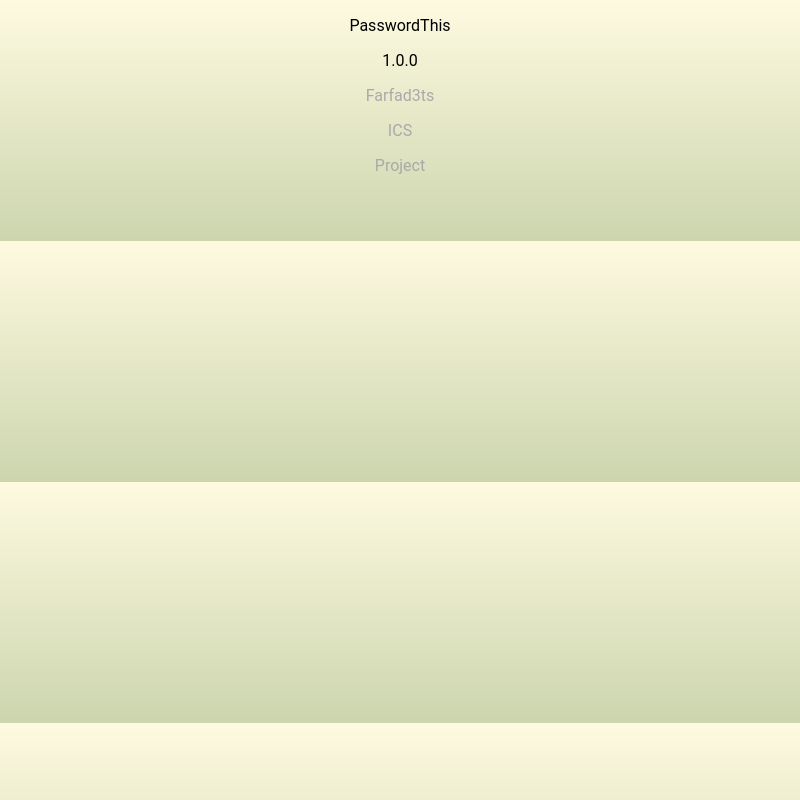
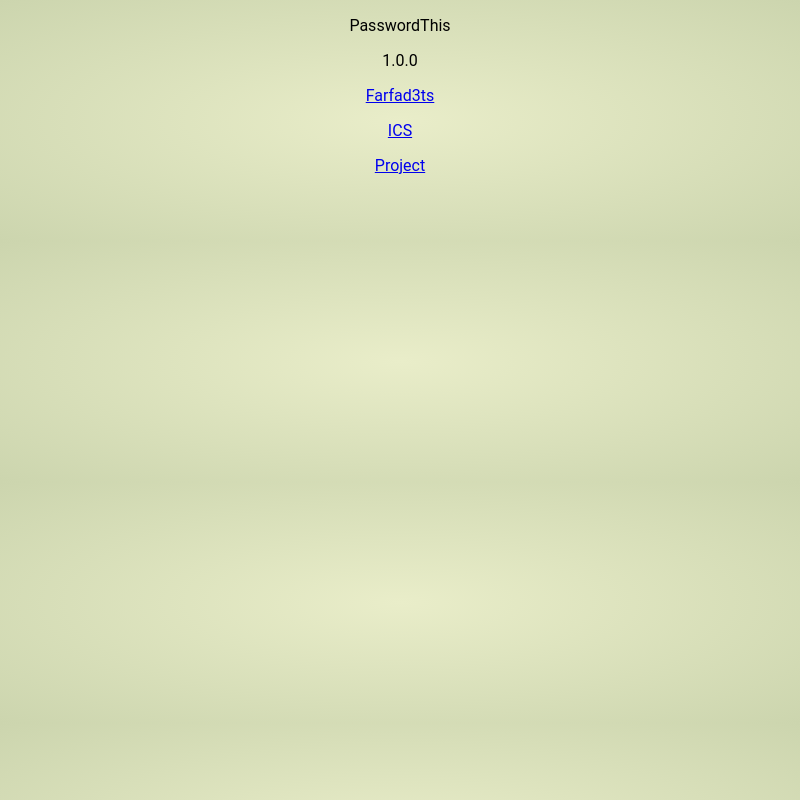
Before and after one commit to Farfad3ts/PasswordThis, an Electron app: page src/app/about.html in a window 800 px wide. Drawn offline with Linux system fonts and the light colour scheme; no server answers.

Commit message:
Removed some useless line

```diff
--- a/src/app/css/about.css
+++ b/src/app/css/about.css
@@ -1,5 +1,5 @@
 body{
-    background: linear-gradient(var(--main-bg-color) , var(--tea-grean));
+    background: radial-gradient(var(--random-green),var(--tea-grean));
     display: flex;
     justify-content: center;
     align-content: center;
@@ -7,7 +7,3 @@ body{
     text-align: center;
     border-radius: 10px;
 }
-a{
-    text-decoration: none;
-    color: darkgray;
-}
```
